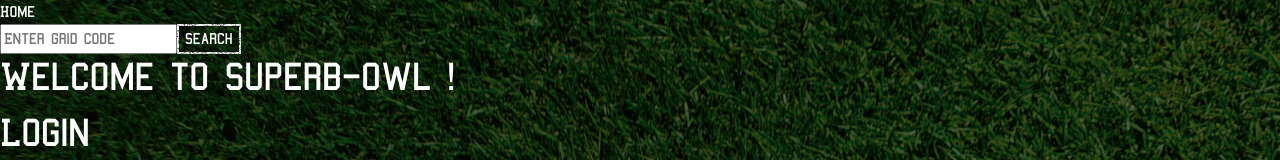
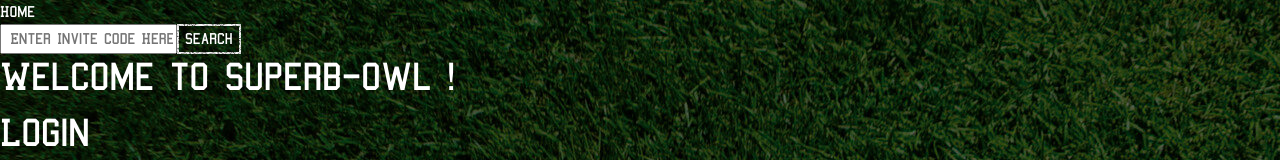
Before and after one commit to brandonsnover/SuperbowlSquares-frontend, a React (Vite) app: page / in a window 1280 px wide. Shown: the top 160 px of the page. Built offline with nearby package versions, Linux system fonts and the light colour scheme; no server answers; the HTML template or start-up script is replaced by a standard one.

Commit message:
moved logout link

```diff
--- a/src/Header.jsx
+++ b/src/Header.jsx
@@ -1,6 +1,7 @@
 import axios from "axios";
 import { useState } from "react";
 import { useNavigate } from "react-router-dom";
+import { LogoutLink } from "./Logout";
 
 export function Header() {
   const [code, setCode] = useState("");
@@ -30,9 +31,15 @@ export function Header() {
       <nav>
         <a href="/">Home</a>
         <form onSubmit={handleSubmit}>
-          <input type="text" value={code} onChange={(e) => setCode(e.target.value)} placeholder="Enter grid code" />
+          <input
+            type="text"
+            value={code}
+            onChange={(e) => setCode(e.target.value)}
+            placeholder=" Enter Invite Code Here "
+          />
           <button type="submit">Search</button>
         </form>
+        <LogoutLink />
       </nav>
     </header>
   );
```
